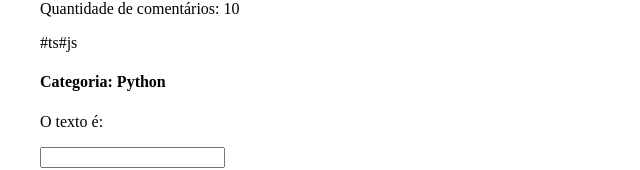
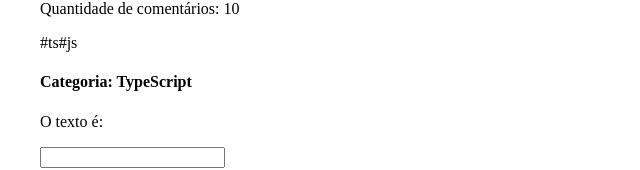
Before and after one commit to leogama09/Typescript, a React (Create React App) app in the folder react_com_ts/: page / in a window 1280 px wide. Shown: the part 492-662 px from the top of the page, without its empty margins (0-640 px from the left). Built offline with nearby package versions, Linux system fonts and the light colour scheme; the HTML template or start-up script is replaced by a standard one.

Commit message:
Context API

```diff
--- a/react_com_ts/src/App.tsx
+++ b/react_com_ts/src/App.tsx
@@ -1,4 +1,4 @@
-import React from 'react';
+import React, {createContext} from 'react';
 
 // 4- Importação de componentes
 import FirstComponent from './components/FirstComponent';
@@ -14,6 +14,15 @@
 type textOrNull = string | null
 
 type fixed = "Isso" | "Ou" | "Aquilo"
+
+// 9- context
+interface IAppContext {
+  language: string
+  framework: string
+  projects: number
+}
+
+export const AppContext = createContext<IAppContext | null>(null)
 
 function App() {
 
@@ -35,8 +44,16 @@
 
 const testandoFixed:fixed = "Isso"
 
+// 9- context
+const contextValue = {
+  language:"JavaScript",
+  framework: "Express",
+  projects: 5,
+}
+
   return (
-    <div className="App">
+    <AppContext.Provider value={contextValue}>
+      <div className="App">
       <h1>React com TS</h1>
       <h2>Nome: {name}</h2>
       <p>Idade: {age}</p>
@@ -53,12 +70,13 @@
         content="Algum conteúdo"
         commentsQty={10}
         tags={["ts", "js"]}
-        category={Category.P}
+        category={Category.TS}
       />
       <State />
       {myText && <p>Tem texto na variável</p>}
       {mySecondText && <p>Tem texto na variável</p>}
     </div>
+    </AppContext.Provider>
   );
 }
 
```
